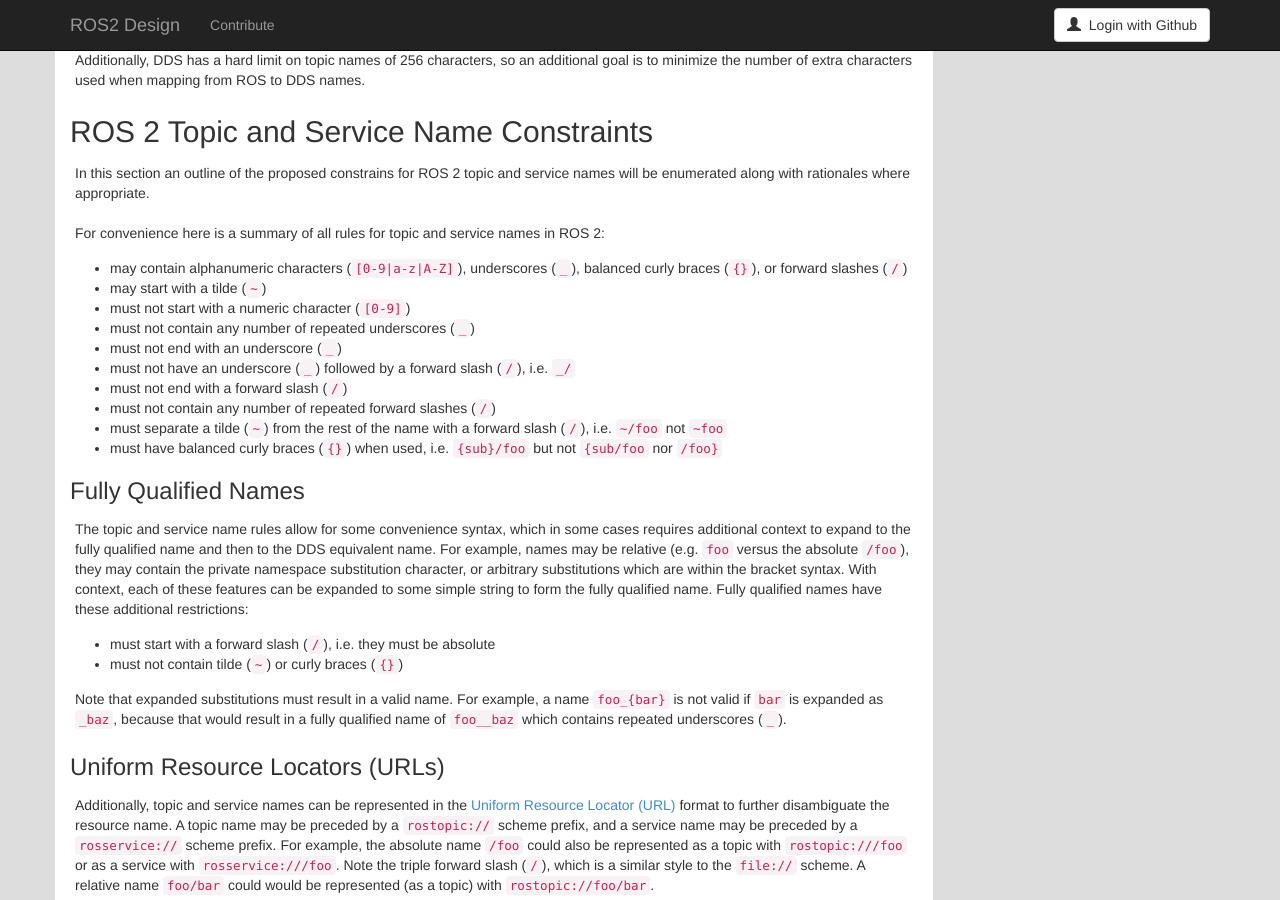
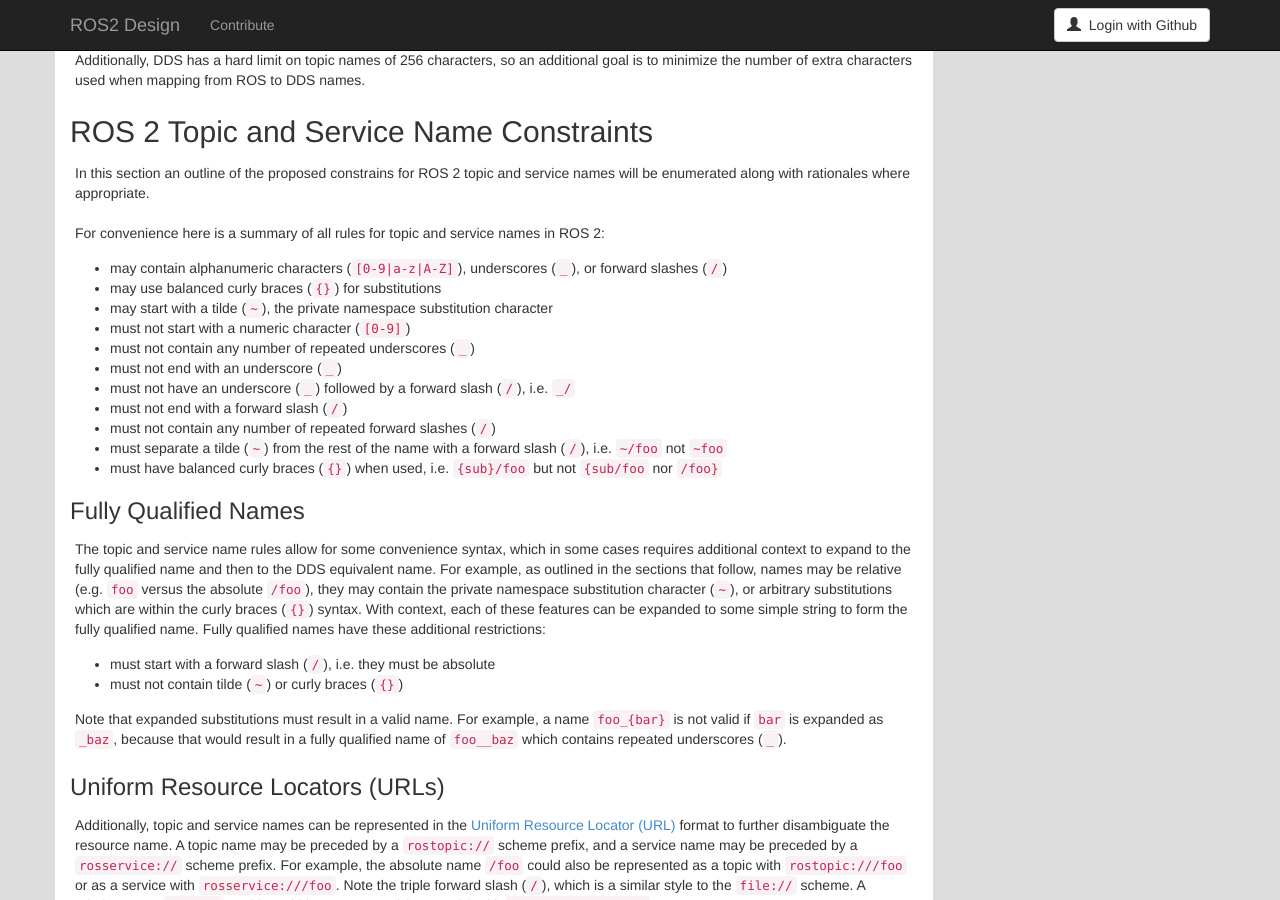
Before and after one commit to ros2/design, a Jekyll site: the page built from articles/115_topic_and_service_name_mapping.md, in a window 1280 px wide and 900 px high, scrolled down 934 px. Built offline with Jekyll 4.4.1, drawn with Linux system fonts in a browser that asks for light colours; nearby versions of some CDN libraries.

Commit message:
Don't refer to private namespace/substitution as if it's been explained

```diff
--- a/articles/115_topic_and_service_name_mapping.md
+++ b/articles/115_topic_and_service_name_mapping.md
@@ -58,8 +58,9 @@
 
 For convenience here is a summary of all rules for topic and service names in ROS 2:
 
-- may contain alphanumeric characters (`[0-9|a-z|A-Z]`), underscores (`_`), balanced curly braces (`{}`), or forward slashes (`/`)
-- may start with a tilde (`~`)
+- may contain alphanumeric characters (`[0-9|a-z|A-Z]`), underscores (`_`), or forward slashes (`/`)
+- may use balanced curly braces (`{}`) for substitutions
+- may start with a tilde (`~`), the private namespace substitution character
 - must not start with a numeric character (`[0-9]`)
 - must not contain any number of repeated underscores (`_`)
 - must not end with an underscore (`_`)
@@ -72,7 +73,7 @@
 ### Fully Qualified Names
 
 The topic and service name rules allow for some convenience syntax, which in some cases requires additional context to expand to the fully qualified name and then to the DDS equivalent name.
-For example, names may be relative (e.g. `foo` versus the absolute `/foo`), they may contain the private namespace substitution character, or arbitrary substitutions which are within the bracket syntax.
+For example, as outlined in the sections that follow, names may be relative (e.g. `foo` versus the absolute `/foo`), they may contain the private namespace substitution character (`~`), or arbitrary substitutions which are within the curly braces (`{}`) syntax.
 With context, each of these features can be expanded to some simple string to form the fully qualified name.
 Fully qualified names have these additional restrictions:
 
```
